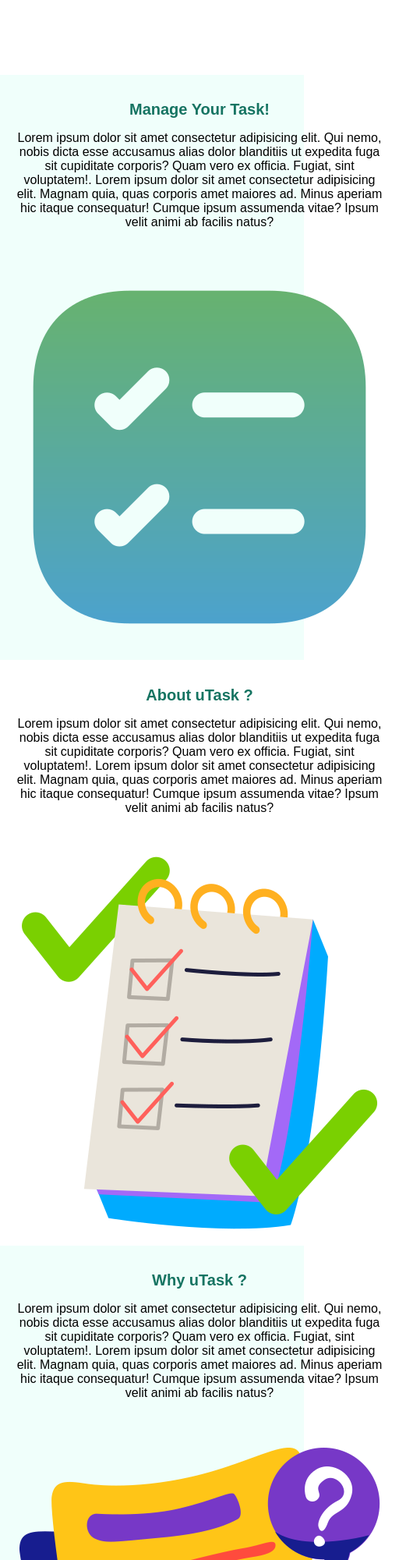
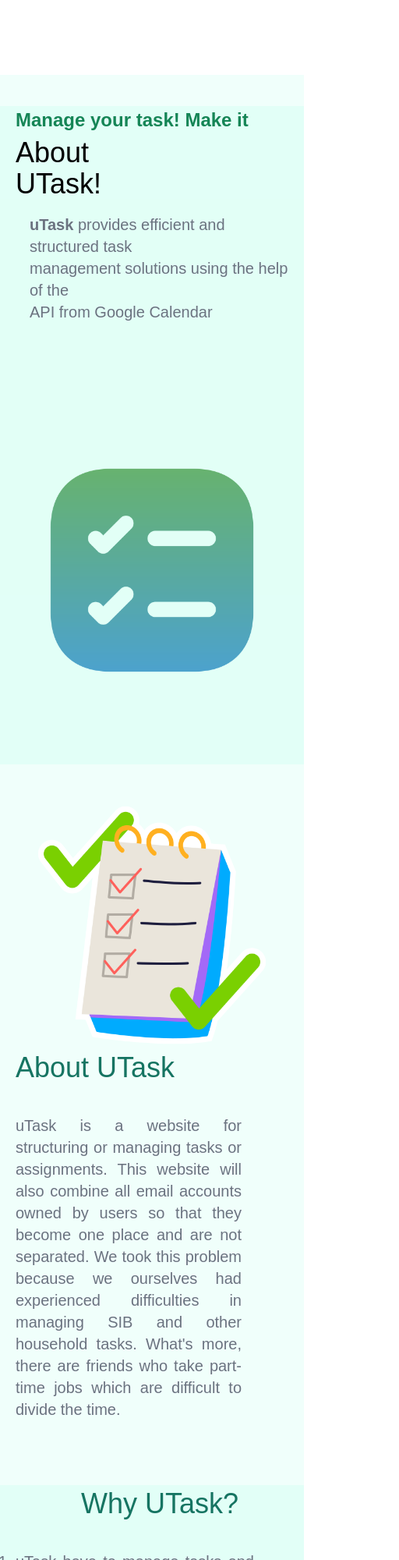
Before and after one commit to C23-M4062/uTask, a website: page about.html in a window 390 px wide. Shown: the top 2000 px of the page at 78% size, 512 px wide, since content can reach past the window. Drawn offline with nearby package versions, Linux system fonts and the light colour scheme.

Commit message:
Penambahan fitur dan layout animasi di about

```diff
--- a/about.html
+++ b/about.html
@@ -1,5 +1,6 @@
 <!DOCTYPE html>
 <html lang="en">
+
 <head>
   <meta charset="UTF-8" />
   <meta http-equiv="X-UA-Compatible" content="IE=edge" />
@@ -9,10 +10,20 @@
   <title>About</title>
   <link rel="stylesheet" href="./src/styles/style.css" />
   <link rel="stylesheet" href="./src/styles/media.css" />
+  <link href="https://unpkg.com/aos@2.3.1/dist/aos.css" rel="stylesheet">
+  <script src="https://cdn.tailwindcss.com"></script>
+  <style type="text/tailwindcss">
+    @layer utilities {
+      .bg-green {
+        background-color: rgba(0, 255, 179, 0.06);
+      }
+    }
+  </style>
 </head>
+
 <body>
   <header>
-      <nav class="navbar" id="navbar">
+    <nav class="navbar py-3 px-10" id="navbar">
       <div class="logo">
         <img src="img/checklist.png" alt="Logo" class="logo-image" />
         <h1 class="logo-title">Utask</h1>
@@ -21,11 +32,11 @@
       <div class="drawer-text">
         <div>
           <ul class="nav_item-container">
-              <li class="nav_item"><a href="index.html">Home</a></li>
-              <li class="nav_item"><a href="about.html">About</a></li>
+            <li class="nav_item"><a href="index.html" class="">Home</a></li>
+            <li class="nav_item"><a href="about.html"><span class="text-gray-800 font-semibold">About</span></a></li>
             <li class="nav_item"><a href="#">Contact</a></li>
             <li class="nav_item">
-                <button class="sign-in-button">
+              <button class="sign-in-button rounded-3xl py-2 px-3">
                 <a href="login.html">Sign In</a>
               </button>
             </li>
@@ -36,54 +47,118 @@
   </header>
 
   <main>
-      <div class="about-content">
-        <div class="text">
-          <h1>Manage Your Task!</h1>
+    <!-- about Utask Jumbotron start -->
+    <div class="custom-main grid lg:grid-cols-2 bg-green mt-10 h-screen">
+
+      <div class="left lg:w-full lg:pl-16">
+        <div class="text" data-aos="fade-up">
+          <ul class="feature">
+            <li>
+              <p id="make">Manage your task! Make it</p>
+            </li>
+            <li>
+              <H2 class="word text-4xl lg:text-7xl mt-1">About <br> UTask!</H2>
+            </li>
+          </ul>
           <!-- Additional text content -->
-          <p>
-            Lorem ipsum dolor sit amet consectetur adipisicing elit. Qui nemo, nobis dicta esse accusamus alias dolor blanditiis ut expedita fuga sit cupiditate corporis? Quam vero ex officia. Fugiat, sint voluptatem!. Lorem ipsum dolor sit
-            amet consectetur adipisicing elit. Magnam quia, quas corporis amet maiores ad. Minus aperiam hic itaque consequatur! Cumque ipsum assumenda vitae? Ipsum velit animi ab facilis natus?
+        </div>
+
+        <div class="sub-text" data-aos="fade-up">
+          <p class="text-gray-500 text-xl my-10">
+            <strong>uTask</strong> provides efficient and structured task<br>
+            management solutions using the help of the<br>
+            API from Google Calendar
           </p>
-        </div>
-        <div class="about-image">
-          <img src="img/checklist.png" alt="Image" />
         </div>
       </div>
 
-      <div class="about-content-2">
-        <div class="text">
-          <h1>About uTask ?</h1>
+      <div class="people-calendar-img" data-aos="fade-up">
+        <img src="img/checklist.png" class="text-center mx-auto" alt="Image" />
+      </div>
+    </div>
+    <!-- about Utask Jumbotron end -->
+
+    <!-- about Utask White start -->
+    <div class="custom-main grid lg:grid-cols-2 mt-10 h-screen">
+      <div class="people-calendar-img" data-aos="zoom-in">
+        <img src="img/about-check.png" class="text-center mx-auto" alt="Image" />
+      </div>
+
+      <div class="left lg:w-full lg:pl-16">
+        <div class="text" data-aos="fade-down">
+          <ul class="feature">
+            <li>
+              <H1 class="word text-4xl lg:text-5xl mt-1">About UTask</H1>
+            </li>
+          </ul>
           <!-- Additional text content -->
-          <p>
-            Lorem ipsum dolor sit amet consectetur adipisicing elit. Qui nemo, nobis dicta esse accusamus alias dolor blanditiis ut expedita fuga sit cupiditate corporis? Quam vero ex officia. Fugiat, sint voluptatem!. Lorem ipsum dolor sit
-            amet consectetur adipisicing elit. Magnam quia, quas corporis amet maiores ad. Minus aperiam hic itaque consequatur! Cumque ipsum assumenda vitae? Ipsum velit animi ab facilis natus?
+        </div>
+
+        <div class="" data-aos="fade-down">
+          <p class="text-gray-500 text-xl my-10 mr-20 text-justify">
+            uTask is a website for structuring or managing
+            tasks or assignments. This website will also
+            combine all email accounts owned by users so
+            that they become one place and are not
+            separated. We took this problem because we
+            ourselves had experienced difficulties in
+            managing SIB and other household tasks. What's
+            more, there are friends who take part-time jobs
+            which are difficult to divide the time.
           </p>
-        </div>
-        <div class="about-image-2">
-          <img src="img/about-check.png" alt="Image" />
         </div>
       </div>
 
-      <div class="about-content-3">
-        <div class="text">
-          <h1>Why uTask ?</h1>
+    </div>
+    <!-- about Utask White end -->
+
+    <!-- why Utask start -->
+    <div class="custom-main grid lg:grid-cols-2 bg-green mt-10 h-screen">
+
+      <div class="left lg:w-full lg:pl-16">
+        <div class="text" data-aos="fade-down">
+          <ul class="feature">
+            <li>
+              <H1 class="word text-4xl lg:text-5xl mt-1 text-center">Why UTask?</H1>
+            </li>
+          </ul>
           <!-- Additional text content -->
-          <p>
-            Lorem ipsum dolor sit amet consectetur adipisicing elit. Qui nemo, nobis dicta esse accusamus alias dolor blanditiis ut expedita fuga sit cupiditate corporis? Quam vero ex officia. Fugiat, sint voluptatem!. Lorem ipsum dolor sit
-            amet consectetur adipisicing elit. Magnam quia, quas corporis amet maiores ad. Minus aperiam hic itaque consequatur! Cumque ipsum assumenda vitae? Ipsum velit animi ab facilis natus?
-          </p>
         </div>
-        <div class="about-image-3">
-          <img src="img/about-ques.png" alt="Image" />
+
+        <div class="sub-text" data-aos="fade-down">
+          <ol type="1" class="text-gray-500 text-xl my-10 mr-16 text-justify list-decimal">
+            <li>
+              uTask have to manage tasks and organize tasks by integrating email with Google Calendar.
+            </li>
+            <li>
+              Manage task management in an efficient and structured manner using the help of Google Calendar's API.
+            </li>
+            <li>
+              Insert a collection link with a reminder, so you don't forget when there is an assignment submission
+              deadline.
+            </li>
+          </ol>
         </div>
       </div>
+
+      <div class="people-calendar-img" data-aos="fade-up">
+        <img src="img/about-ques.png" class="text-center mx-auto" alt="Image" />
+      </div>
+    </div>
+    <!-- why Utask end -->
   </main>
 
   <!-- Additional content goes here -->
-    <footer>
+  <footer class="py-3 w-full h-10 h-full">
     <p>&copy; 2023 TIM C23 - M4062. All rights reserved.</p>
   </footer>
 
+  <script src="https://unpkg.com/aos@2.3.1/dist/aos.js"></script>
   <script src="./src/styles/drawer.js"></script>
   <script src="./src/styles/scroll.js"></script>
+  <script>
+    AOS.init();
+  </script>
+</body>
+
 </html>
```
Lines whose indentation alone changed are shown as unchanged.
